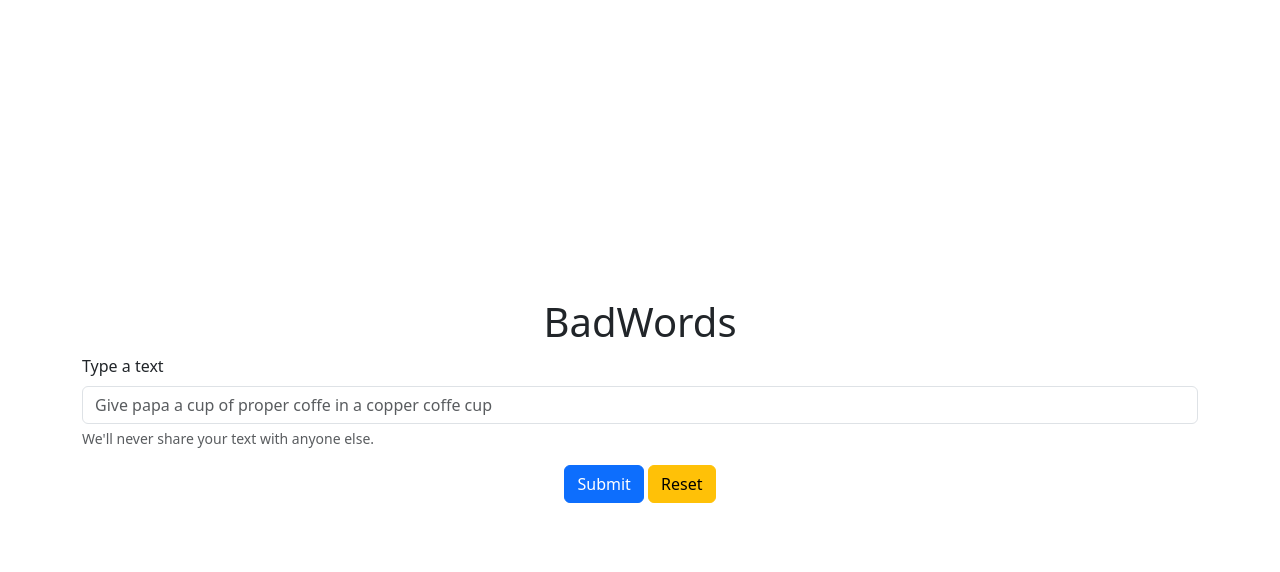
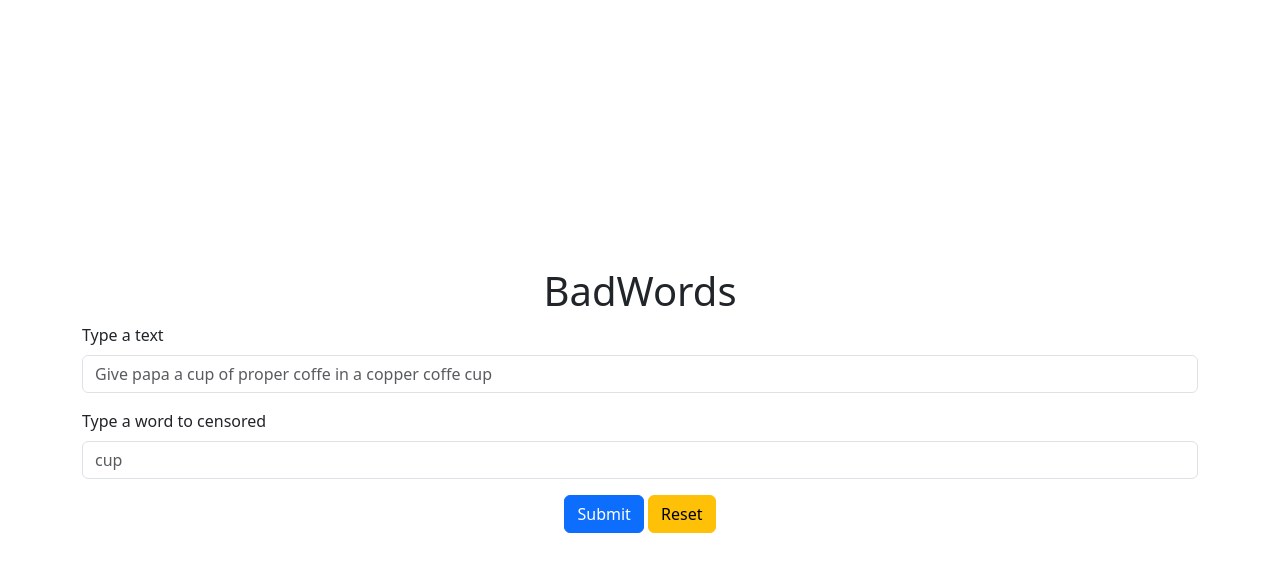
Before and after one commit to Tommaso-Panarotto/php-badwords, a PHP site: page / in a window 1280 px wide. Shown: the top 572 px of the page. Run offline with PHP 8.4, Linux system fonts and the light colour scheme.

Commit message:
end exercise

```diff
--- a/index.php
+++ b/index.php
@@ -19,7 +19,10 @@
                     <div class="mb-3">
                         <label for="UserText" class="form-label">Type a text</label>
                         <input type="text" class="form-control" id="user-text" name="UserText" placeholder="Give papa a cup of proper coffe in a copper coffe cup">
-                        <div id="emailHelp" class="form-text">We'll never share your text with anyone else.</div>
+                    </div>
+                    <div class="mb-3">
+                        <label for="UserWord" class="form-label">Type a word to censored</label>
+                        <input type="text" class="form-control" id="user-word" name="UserWord" placeholder="cup">
                     </div>
                     <div class="button">
                         <button type="submit" class="btn btn-primary">Submit</button>
```
Also changed, not shown: bad.php (+8 -5 lines).
